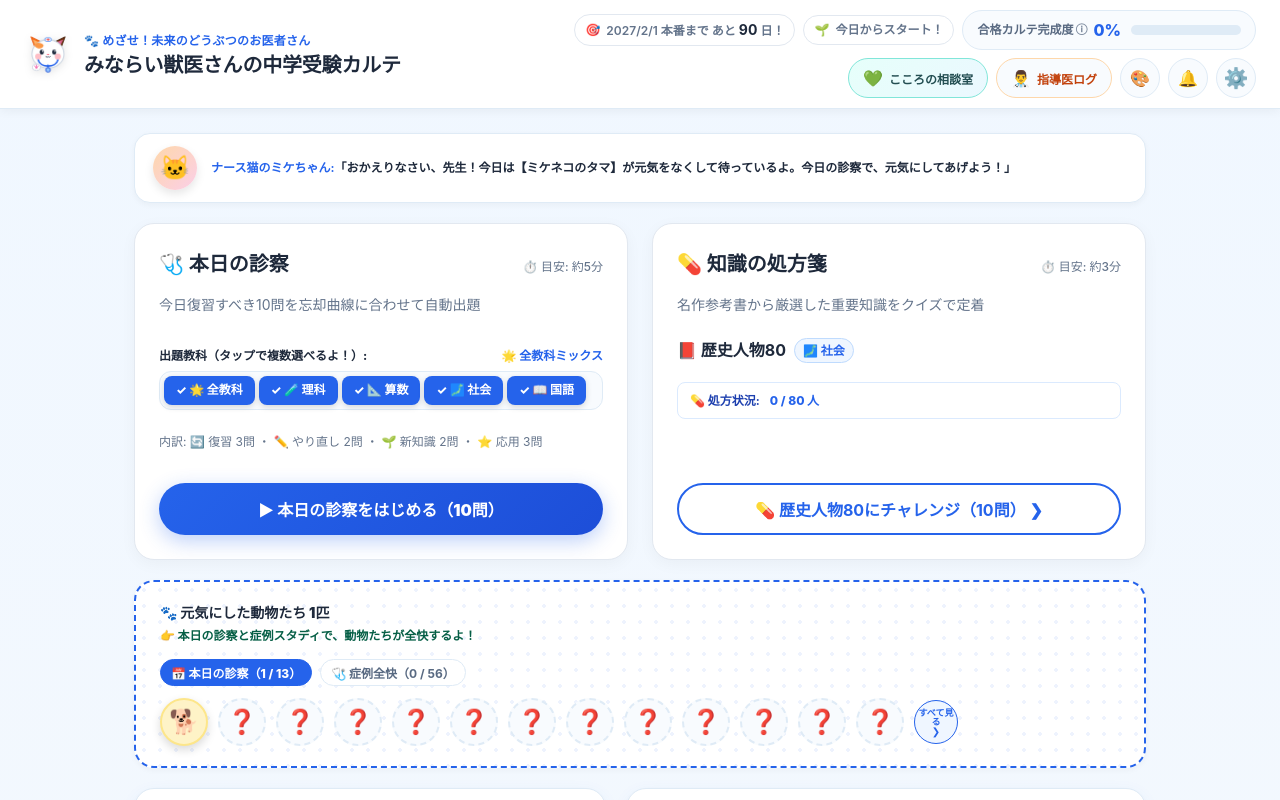
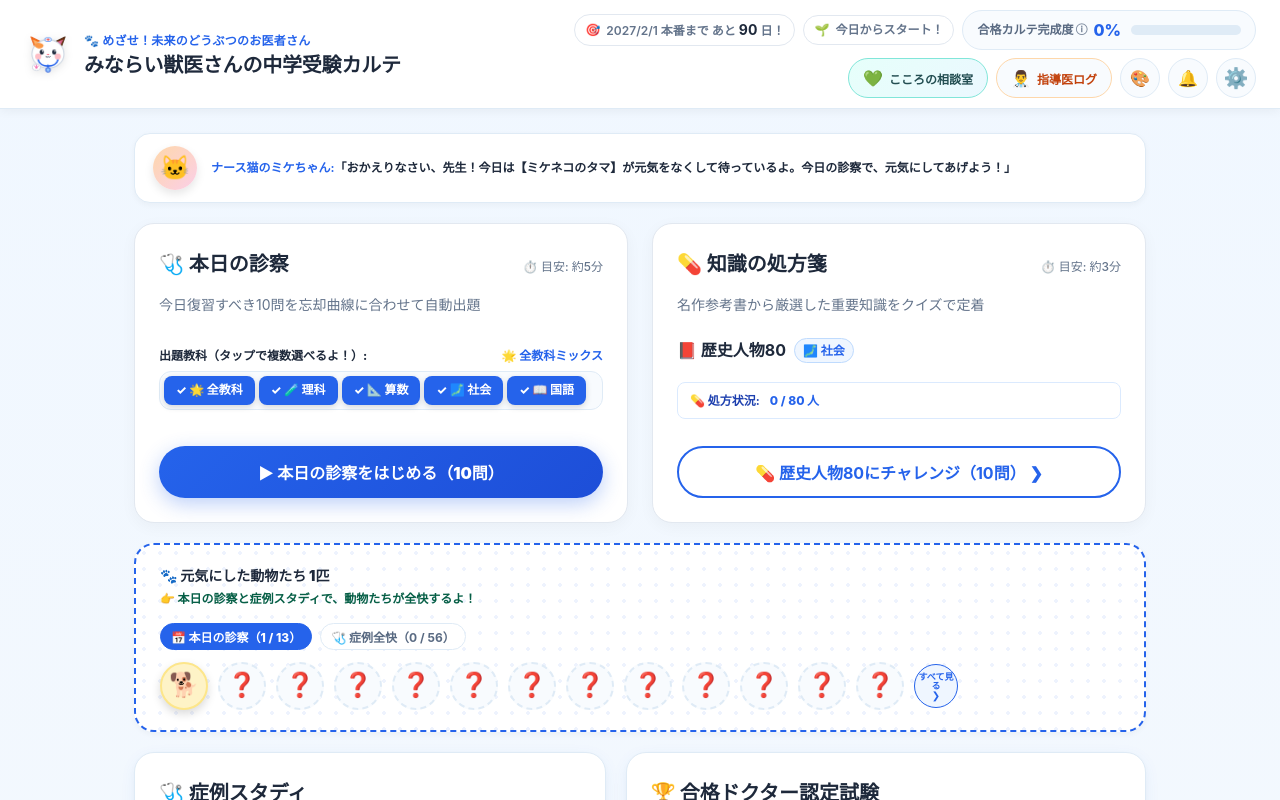
Before and after one commit to saka-guchi/saka-guchi.github.io, a React (Vite) app in the folder junior-vet-exam-chart/: page /#/ in a window 1280 px wide. Shown: the top 800 px of the page. Built offline with nearby package versions, Linux system fonts and the light colour scheme; a web font is replaced by a local one.

Commit message:
fix(home): 「本日の診察」ボタン上の常時内訳テキストを削除（主ボタンホバーに集約）

```diff
--- a/junior-vet-exam-chart/package.json
+++ b/junior-vet-exam-chart/package.json
@@ -1,7 +1,7 @@
 {
   "name": "junior-vet-exam-chart",
   "private": true,
-  "version": "1.25.0",
+  "version": "1.25.1",
   "type": "module",
   "scripts": {
     "dev": "vite",
--- a/junior-vet-exam-chart/public/version.json
+++ b/junior-vet-exam-chart/public/version.json
@@ -1,4 +1,4 @@
 {
-  "version": "1.25.0",
-  "buildTimestamp": "2026-11-04 08:36:39 (日本時間)"
+  "version": "1.25.1",
+  "buildTimestamp": "2026-11-04 08:44:00 (日本時間)"
 }
--- a/junior-vet-exam-chart/src/pages/HomePage.module.css
+++ b/junior-vet-exam-chart/src/pages/HomePage.module.css
@@ -2716,14 +2716,6 @@
   min-height: 22px; /* 左右カラムで1行目の高さを揃える */
 }
 
-/* 本日の診察: 内訳テキスト（指示1: 1行・12px・グレー文字のみ・ボタン風にしない） */
-.todayBreakdownText {
-  font-size: var(--font-size-caption); /* 12px */
-  color: var(--color-text-muted);
-  margin: 10px 0 0 0;
-  line-height: 1.4;
-}
-
 /* 知識の処方箋: 教材名と教科バッジ */
 .extraBookInfoRow {
   display: flex;
--- a/junior-vet-exam-chart/src/pages/HomePage.tsx
+++ b/junior-vet-exam-chart/src/pages/HomePage.tsx
@@ -492,11 +492,6 @@ export const HomePage: React.FC = () => {
                     );
                   })}
                 </div>
-              </div>
-
-              {/* 指示1: 内訳（復習3・やり直し2・新知識2・応用3）を教科トグルとボタンの間に配置（1行・12px・グレー文字のみ・ボタン風にしない） */}
-              <div className={styles.todayBreakdownText} data-testid="today-breakdown-text">
-                内訳: 🔄 復習 3問 ・ ✏️ やり直し 2問 ・ 🌱 新知識 2問 ・ ⭐ 応用 3問
               </div>
             </div>
 
```
